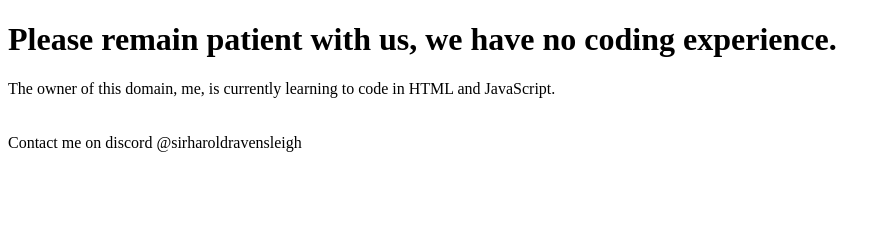
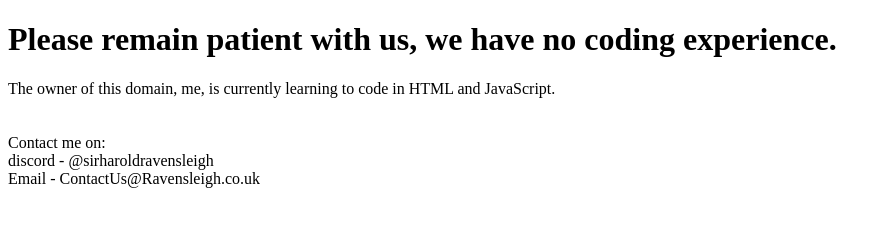
Before and after one commit to Ravensleigh/Wiki, a plain HTML site: page index.html in a window 1280 px wide. Shown: the whole page, without its empty margins (0-891 px from the left). Drawn offline with Linux system fonts and the light colour scheme.

Commit message:
Update index.html

```diff
--- a/index.html
+++ b/index.html
@@ -8,7 +8,9 @@
 <body>
 
 <h1>Please remain patient with us, we have no coding experience.</h1>
-<p>The owner of this domain, me, is currently learning to code in HTML and JavaScript. <br> <br> <br> Contact me on discord @sirharoldravensleigh </p>
+<p>The owner of this domain, me, is currently learning to code in HTML and JavaScript. <br> <br> <br> Contact me on: <br>
+    discord - @sirharoldravensleigh <br>
+    Email - ContactUs@Ravensleigh.co.uk </p>
 
 </body>
 </html>
```
